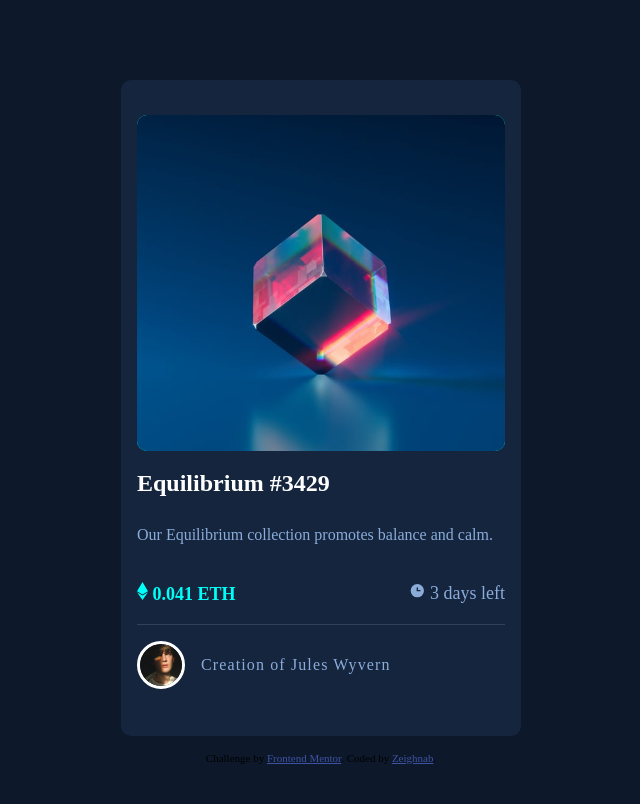
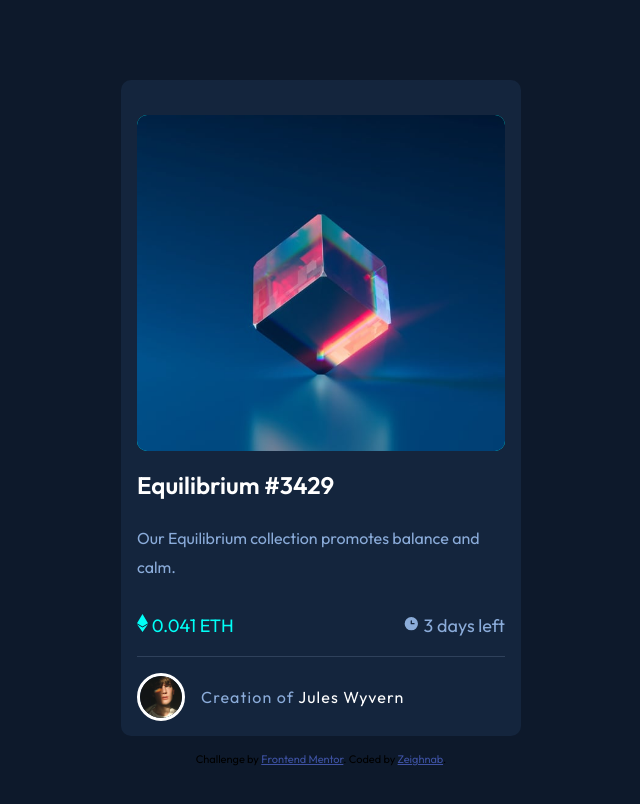
Before and after one commit to Zeighnab/NFT-preview, a plain HTML site: page index.html in a window 1280 px wide. Shown: the whole page, without its empty margins (319-959 px from the left). Drawn offline with Linux system fonts and the light colour scheme.

Commit message:
changes made

```diff
--- a/index.html
+++ b/index.html
@@ -14,6 +14,8 @@
     <title>Frontend Mentor | NFT preview card component</title>
 
     <style>
+      @import url('https://fonts.googleapis.com/css2?family=Outfit:wght@300;400;600&display=swap');
+
       * {
         box-sizing: border-box;
         padding: 0;
@@ -30,6 +32,7 @@
       }
 
       body {
+        font-family: 'Outfit', sans-serif;
         background-color: var(--veryDarkBlue);
         height: 100vh;
         min-height: 1100px;
@@ -38,6 +41,7 @@
       h2 {
         color: var(--white);
         margin-bottom: 1rem;
+        font-weight: 600;
       }
 
       h2:hover {
@@ -123,11 +127,11 @@
         display: flex;
         justify-content: space-between;
         margin-bottom: 1.2rem;
+        font-weight: 400;
       }
 
       .card-plan .eth {
         color: var(--cyan);
-        font-weight: bold;
         font-size: 18px;
       }
 
@@ -166,6 +170,10 @@
         margin-left: 1rem;
         letter-spacing: 0.07rem;
         color: var(--softblue);
+      }
+
+      .footText span {
+        color: var(--white);
       }
 
       .footText span:hover {
```
